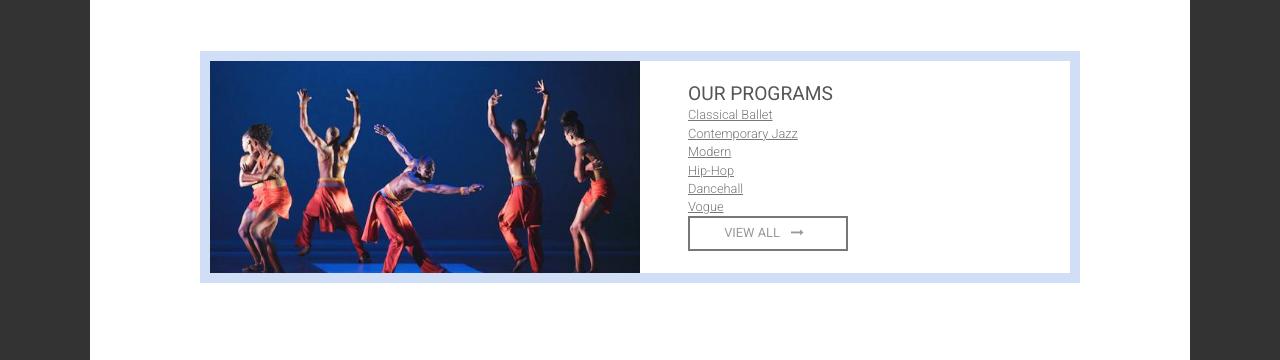
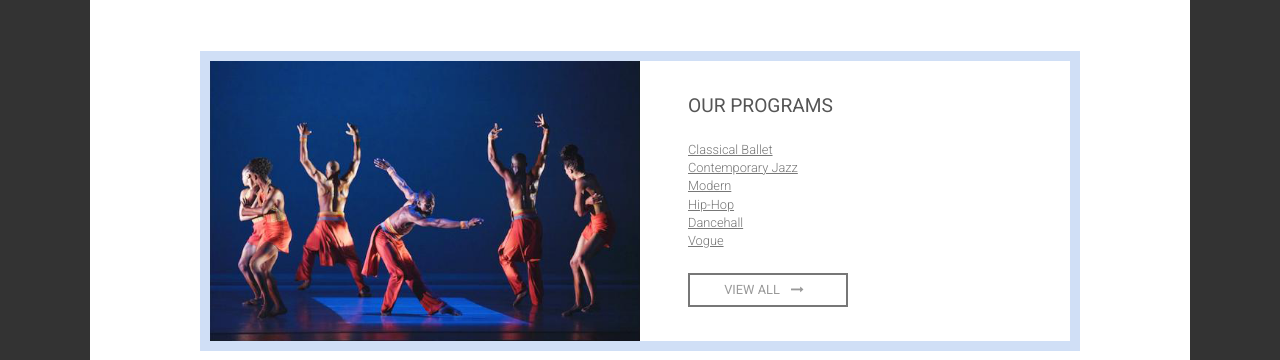
Before and after one commit to clockwerkz/html-practice-pages, a plain HTML site: page dance.html in a window 1280 px wide. Shown: the part 579-939 px from the top of the page. Drawn offline with Linux system fonts and the light colour scheme.

Commit message:
changes max-height to min-height for cards

```diff
--- a/css/dance.css
+++ b/css/dance.css
@@ -99,7 +99,7 @@ img {
 .card {
     display: flex;
     width: 100%;
-    max-height: 20rem;
+    min-height: 300px;
     border: 10px solid #d0dff6;
     margin-bottom: 5rem;
 }
```
